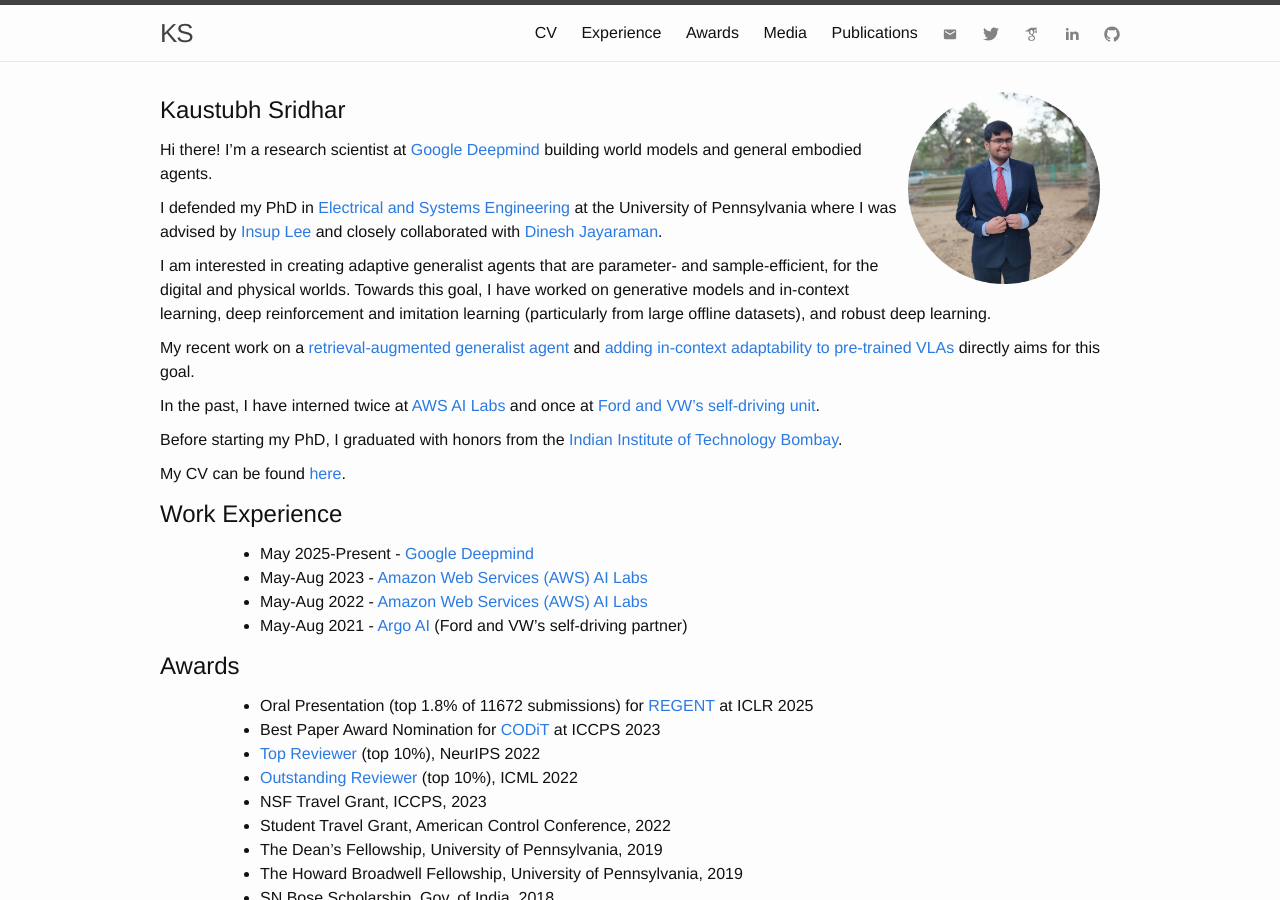
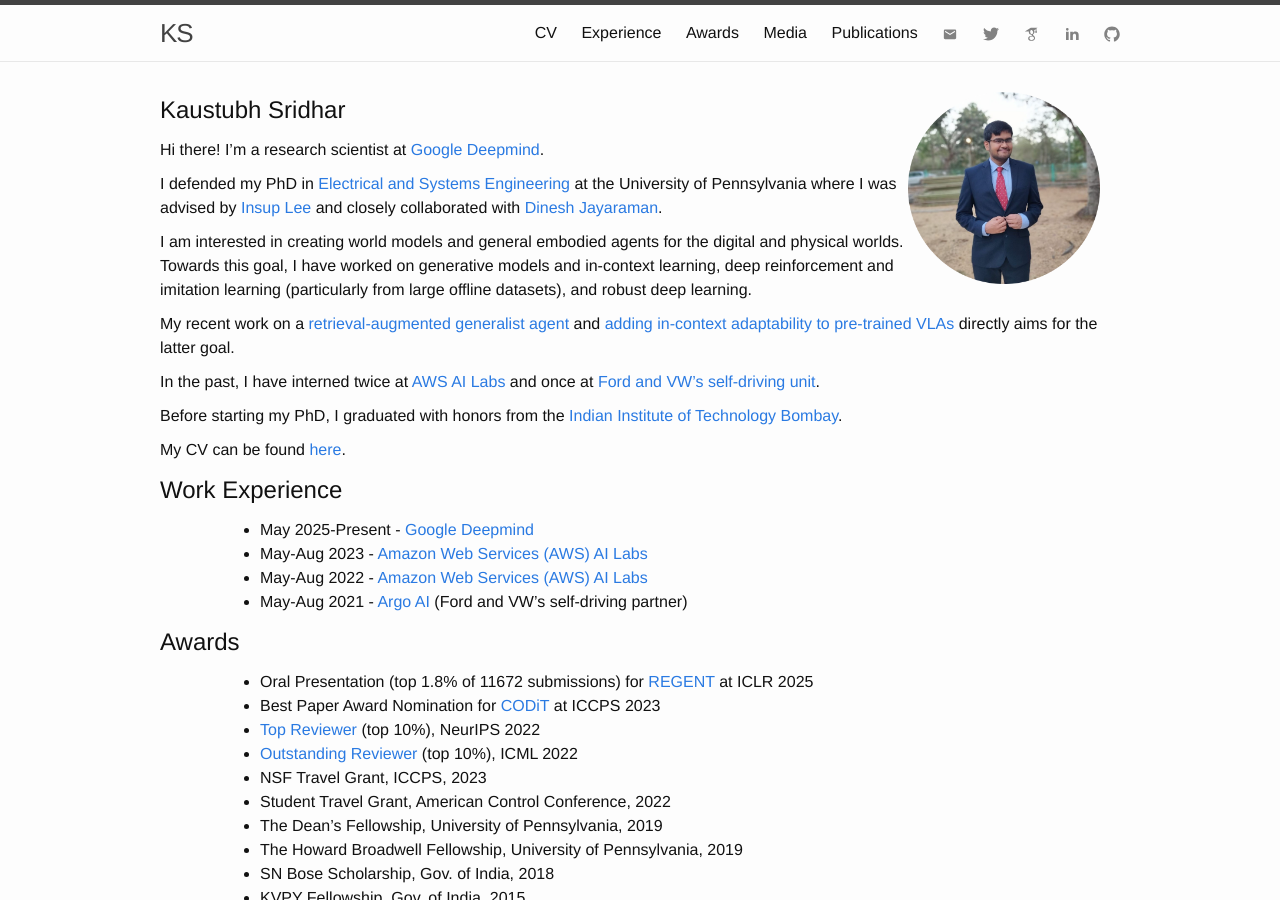
Before and after one commit to kaustubhsridhar/kaustubhsridhar.github.io, a Jekyll site: the page built from index.md, in a window 1280 px wide and 900 px high. Built offline with Jekyll 4.4.1, drawn with Linux system fonts in a browser that asks for light colours; nearby versions of some CDN libraries.

Commit message:
Revise introduction in index.md
Updated personal introduction to focus on world models and general embodied agents.

```diff
--- a/index.md
+++ b/index.md
@@ -8,13 +8,13 @@ permalink: /
 
 <h1 id="hi">Kaustubh Sridhar</h1>
 
-Hi there! I'm a research scientist at <a href="https://deepmind.google/">Google Deepmind</a> building world models and general embodied agents.
+Hi there! I'm a research scientist at <a href="https://deepmind.google/">Google Deepmind</a>.
 
 I defended my PhD in <a href="https://www.ese.upenn.edu/">Electrical and Systems Engineering</a> at the University of Pennsylvania where I was advised by <a href="https://www.cis.upenn.edu/~lee/home/index.shtml">Insup Lee</a> and closely collaborated with <a href="https://www.seas.upenn.edu/~dineshj/">Dinesh Jayaraman</a>.
 
-I am interested in creating adaptive generalist agents that are parameter- and sample-efficient, for the digital and physical worlds. Towards this goal, I have worked on generative models and in-context learning, deep reinforcement and imitation learning (particularly from large offline datasets), and robust deep learning.
+I am interested in creating world models and general embodied agents for the digital and physical worlds. Towards this goal, I have worked on generative models and in-context learning, deep reinforcement and imitation learning (particularly from large offline datasets), and robust deep learning.
 
-My recent work on a [retrieval-augmented generalist agent](https://kaustubhsridhar.github.io/regent-research/) and [adding in-context adaptability to pre-trained VLAs](https://ricl-vla.github.io/) directly aims for this goal.
+My recent work on a [retrieval-augmented generalist agent](https://kaustubhsridhar.github.io/regent-research/) and [adding in-context adaptability to pre-trained VLAs](https://ricl-vla.github.io/) directly aims for the latter goal.
 
 In the past, I have interned twice at [AWS AI Labs](https://aws.amazon.com/machine-learning/ai-services/) and once at [Ford and VW's self-driving unit](https://www.argo.ai/).
 
```
